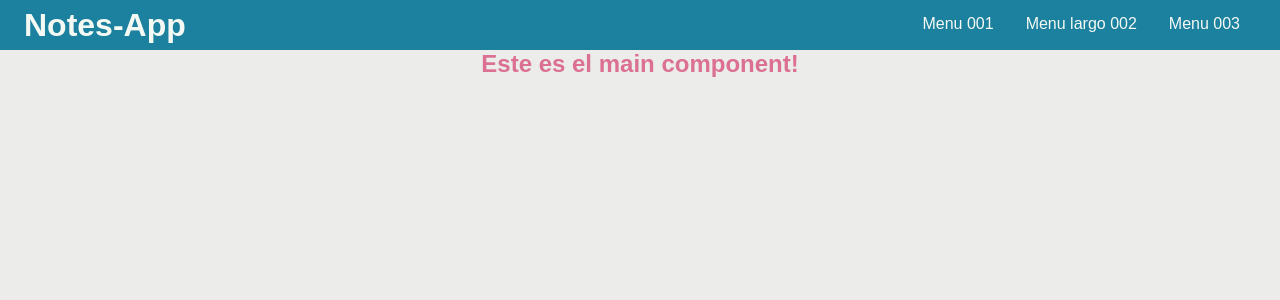
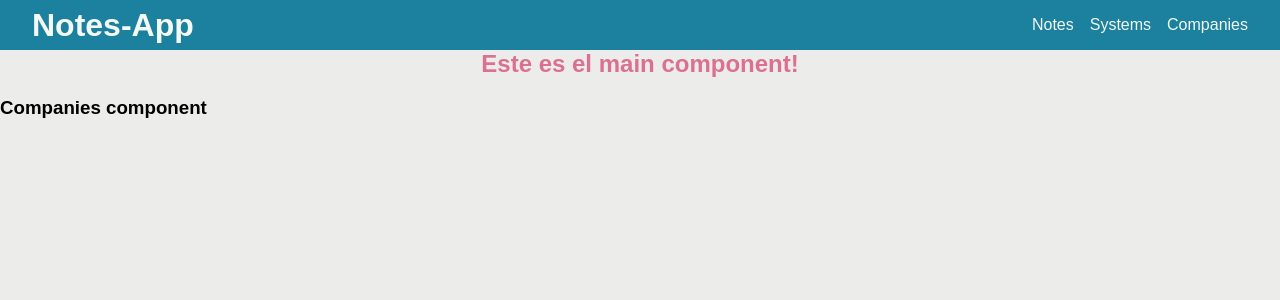
Before and after one commit to yuniors87/notes-app-2, a React app: page /companies in a window 1280 px wide. Shown: the top 300 px of the page. Built offline with nearby package versions, Linux system fonts and the light colour scheme.

Commit message:
adding react-route

```diff
--- a/package.json
+++ b/package.json
@@ -30,6 +30,7 @@
   "dependencies": {
     "react": "^16.4.1",
     "react-dom": "^16.4.1",
+    "react-router-dom": "^4.3.1",
     "styled-components": "^3.3.3"
   }
 }
--- /dev/null
+++ b/src/components/App.js
@@ -0,0 +1,63 @@
+import React, { Component } from 'react';
+import styled, { injectGlobal, ThemeProvider } from 'styled-components';
+import Navbar from '../components/UI/navbar';
+import { theme1 } from '../components/UI/themes';
+import { BrowserRouter, Switch, Route } from 'react-router-dom';
+import Home from '../components/Home';
+import Notes from '../components/Notes';
+import Companies from '../components/Companies';
+import Systems from '../components/Systems';
+
+injectGlobal`
+  @font-face {
+    font-family: sans-serif;
+    font-weight: normal;
+    font-style: normal;
+  }
+
+  body {
+    font-family: sans-serif;
+  }
+`;
+
+const Title = styled.h1`
+  margin: 0;
+  font-size: 1.5em;
+  text-align: center;
+  color: palevioletred;
+`;
+
+const Wrapper = styled.section`
+  height: 100vh;
+  display: grid;
+  grid-template-columns: 1fr;
+  grid-template-rows: 50px 1fr;
+`;
+const Container = styled.div`
+  background: ${props => props.theme.mainBackground};
+  grid-column: 1;
+  grid-row: 2 / 3;
+`;
+
+export default class App extends Component {
+  render() {
+    return (
+      <BrowserRouter>
+        <ThemeProvider theme={theme1}>
+          <Wrapper>
+            <Navbar />
+            <Container>
+              <Title>Este es el main component!</Title>
+              <Switch>
+                <Route exact path="/" component={Home} />
+                <Route exact path="/companies" component={Companies} />
+                <Route exact path="/notes" component={Notes} />
+                <Route exact path="/systems" component={Systems} />
+              </Switch>
+            </Container>
+          </Wrapper>
+        </ThemeProvider>
+      </BrowserRouter>
+    );
+  }
+}
--- /dev/null
+++ b/src/components/Companies.js
@@ -0,0 +1,11 @@
+import React from 'react';
+
+const Companies = () => {
+  return (
+    <div>
+      <h3>Companies component</h3>
+    </div>
+  );
+};
+
+export default Companies;
--- /dev/null
+++ b/src/components/Home.js
@@ -0,0 +1,11 @@
+import React from 'react';
+
+const Home = () => {
+  return (
+    <div>
+      <h3>Wellcome to home</h3>
+    </div>
+  );
+};
+
+export default Home;
--- a/src/components/Main.js
+++ /dev/null
@@ -1,50 +0,0 @@
-import React, { Component } from 'react';
-import styled, { injectGlobal, ThemeProvider } from 'styled-components';
-import Navbar from '../components/UI/navbar';
-import { theme1 } from '../components/UI/themes';
-
-injectGlobal`
-  @font-face {
-    font-family: sans-serif;
-    font-weight: normal;
-    font-style: normal;
-  }
-
-  body {
-    font-family: sans-serif;
-  }
-`;
-
-const Title = styled.h1`
-  margin: 0;
-  font-size: 1.5em;
-  text-align: center;
-  color: palevioletred;
-`;
-
-const Wrapper = styled.section`
-  height: 100vh;
-  display: grid;
-  grid-template-columns: 1fr;
-  grid-template-rows: 50px 1fr;
-`;
-const Container = styled.div`
-  background: ${props => props.theme.mainBackground};
-  grid-column: 1;
-  grid-row: 2 / 3;
-`;
-
-export default class Main extends Component {
-  render() {
-    return (
-      <ThemeProvider theme={theme1}>
-        <Wrapper>
-          <Navbar />
-          <Container>
-            <Title>Este es el main component!</Title>
-          </Container>
-        </Wrapper>
-      </ThemeProvider>
-    );
-  }
-}
--- /dev/null
+++ b/src/components/Notes.js
@@ -0,0 +1,11 @@
+import React from 'react'
+
+const Notes = () => {
+  return (
+    <div>
+      <h3>Notes component</h3>
+    </div>
+  )
+}
+
+export default Notes
--- /dev/null
+++ b/src/components/Systems.js
@@ -0,0 +1,11 @@
+import React from 'react';
+
+const Systems = () => {
+  return (
+    <div>
+      <h3>Systems component</h3>
+    </div>
+  );
+};
+
+export default Systems;
--- a/src/components/UI/navbar.js
+++ b/src/components/UI/navbar.js
@@ -1,5 +1,6 @@
 import React, { Component } from 'react';
 import styled, { keyframes } from 'styled-components';
+import { NavLink } from 'react-router-dom';
 
 const StyledNavBar = styled.div`
   background: ${props => props.theme.navbarBackround};
@@ -8,7 +9,6 @@ const StyledNavBar = styled.div`
   justify-content: space-between;
   align-items: center;
   font-size: 18px;
-  color: ${props => props.theme.navbarColor};
   grid-column: 1;
   grid-row: 1 / 2;
   @media screen and (max-width: 640px) {
@@ -42,30 +42,38 @@ const StyledList = styled.ul`
   }
 `;
 const StyledListItem = styled.li`
-  margin: 0 0.5rem;
-  cursor: pointer;
-  padding: 0.5rem;
-  border-bottom: solid 2px ${props => props.theme.navbarBackround};
-  &:hover {
-    border-bottom: solid 2px ${props => props.theme.navbarColor};
-    border-radius: 2px;
-    background: ${props => props.theme.navbarHover};
-  }
   @media screen and (max-width: 640px) {
-    display: block;
+    display: flex;
     border-top: 1px ${props => props.theme.navbarColor} solid;
     background: ${props => props.theme.navbarBackround};
-    margin: 0;
-    padding: 0.5rem 0.9rem;
+    height: 2.2rem;
+  }
+`;
+
+const StyledLink = styled(NavLink)`
+  :hover {
+    border-bottom: solid 2px ${props => props.theme.navbarColor};
+  }
+  color: ${props => props.theme.navbarColor};
+  text-decoration: none;
+  padding: 0.5rem;
+  cursor: pointer;
+  border-bottom: solid 2px ${props => props.theme.navbarBackround};
+  @media screen and (max-width: 640px) {
+    border-bottom: none;
+    width: 100%;
+    &:hover {
+      border-bottom: 0;
+    }
   }
 `;
 
 const Trigger = styled.div`
+  color: ${props => props.theme.navbarColor};
   display: none;
   cursor: pointer;
   @media screen and (max-width: 640px) {
     display: block;
-    padding: 1rem;
   }
 `;
 
@@ -83,12 +91,20 @@ class Navbar extends Component {
   render() {
     return (
       <StyledNavBar>
-        <StyledTitle>Notes-App</StyledTitle>
+        <StyledTitle>
+          <StyledLink to="/">Notes-App</StyledLink>
+        </StyledTitle>
         <Trigger onClick={this.handleClick}>Menu</Trigger>
         <StyledList display={this.state.mostrarMenu ? '1' : '0'}>
-          <StyledListItem>Menu 001</StyledListItem>
-          <StyledListItem>Menu largo 002</StyledListItem>
-          <StyledListItem>Menu 003</StyledListItem>
+          <StyledListItem>
+            <StyledLink to="/notes">Notes</StyledLink>
+          </StyledListItem>
+          <StyledListItem>
+            <StyledLink to="/systems">Systems</StyledLink>
+          </StyledListItem>
+          <StyledListItem>
+            <StyledLink to="/companies">Companies</StyledLink>
+          </StyledListItem>
         </StyledList>
       </StyledNavBar>
     );
--- a/src/index.js
+++ b/src/index.js
@@ -1,9 +1,11 @@
 import React from 'react';
 import ReactDOM from 'react-dom';
-import Main from './components/Main';
+import App from './components/App';
 
 const Index = () => {
-  return <Main />;
+  return (
+      <App />
+  );
 };
 
 ReactDOM.render(<Index />, document.getElementById('index'));
--- a/webpack.config.js
+++ b/webpack.config.js
@@ -7,7 +7,8 @@ const htmlPlugin = new HtmlWebPackPlugin({
 
 module.exports = {
   devServer: {
-    host: '192.168.1.7'
+    host: '192.168.1.7',
+    historyApiFallback: true
   },
   module: {
     rules: [
```
Also changed, not shown: 1 other file (tests, documents, lock files or other folders).
